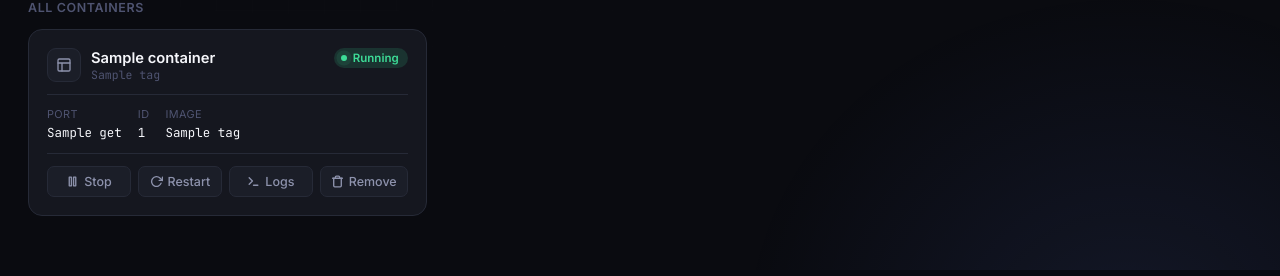
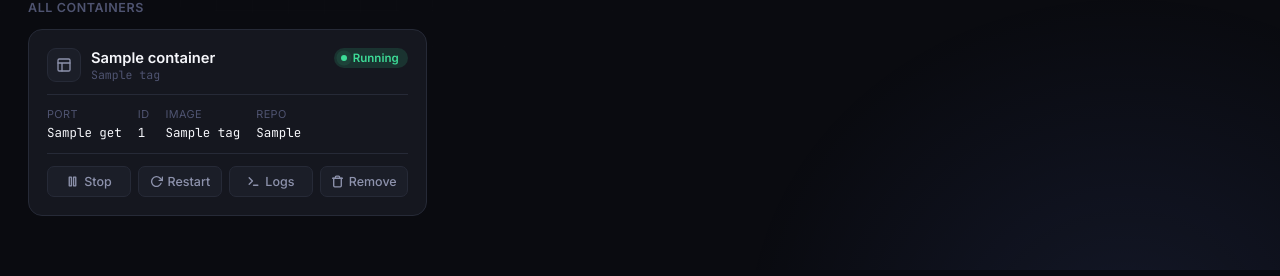
Before and after one commit to MuneebRather/exploy, a Flask app: template templates/dashboard.html in a window 1280 px wide. Shown: the part 530-806 px from the top of the page. Run offline with Flask 3, Linux system fonts and the light colour scheme; the template is opened without the code that fills it: most values are stand-ins (such as "Sample title", 1, 10 or a date in 2020).

Commit message:
Level 2 - Store GitHub repo as Docker container label

```diff
--- a/app.py
+++ b/app.py
@@ -135,6 +135,8 @@ def deploy():
         }
         if name:
             run_kwargs['name'] = name
+        if repo:
+            run_kwargs['labels'] = {'exploy.repo': repo}
 
         container = client.containers.run(**run_kwargs)
         msg = f'Container "{container.name}" deployed successfully on port {port_int}.'
--- a/templates/dashboard.html
+++ b/templates/dashboard.html
@@ -783,6 +783,10 @@
               <span class="meta-label">Image</span>
               <span class="meta-value">{{ c.image.tags[0].split(':')[0] if c.image.tags else c.image.id[:12] }}</span>
             </div>
+            <div class="meta-item">
+              <span class="meta-label">Repo</span>
+              <span class="meta-value">{{ c.labels.get('exploy.repo', '—') }}</span>
+            </div>
           </div>
 
           <div class="card-actions">
```
